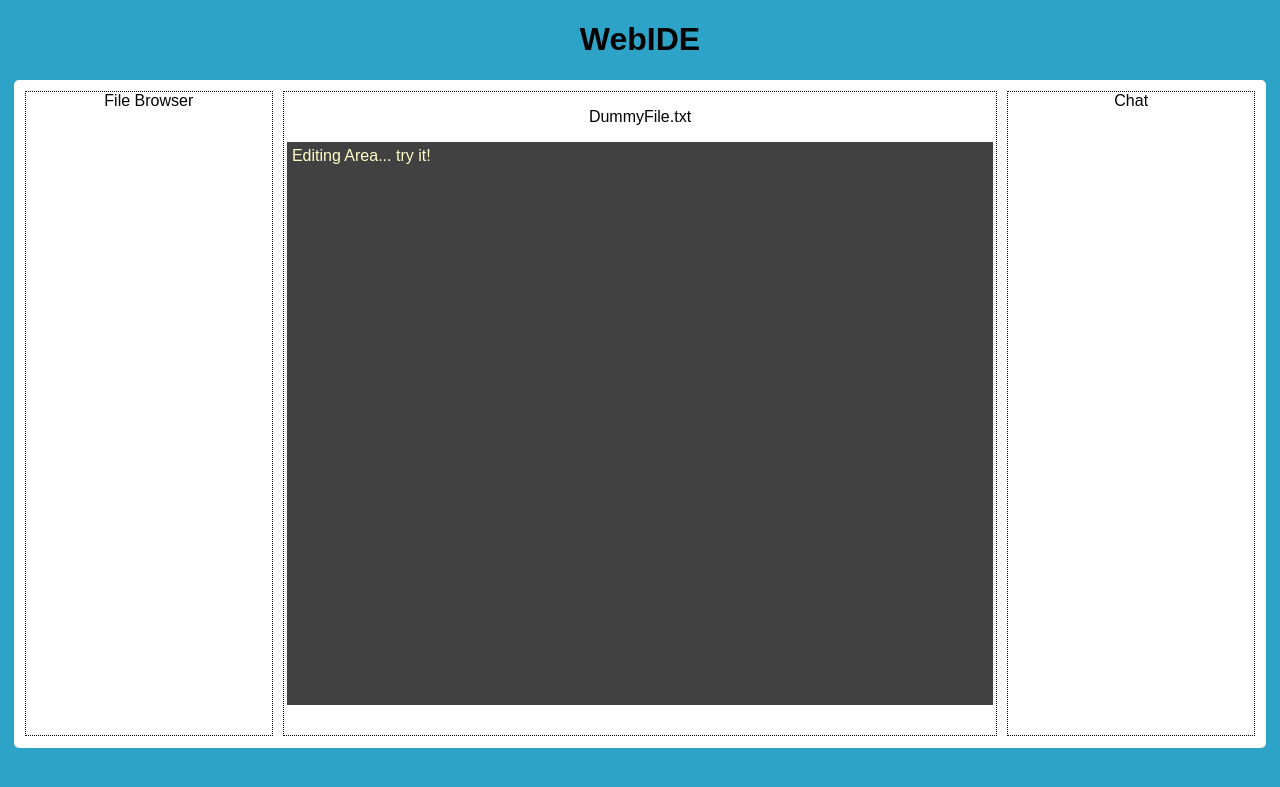
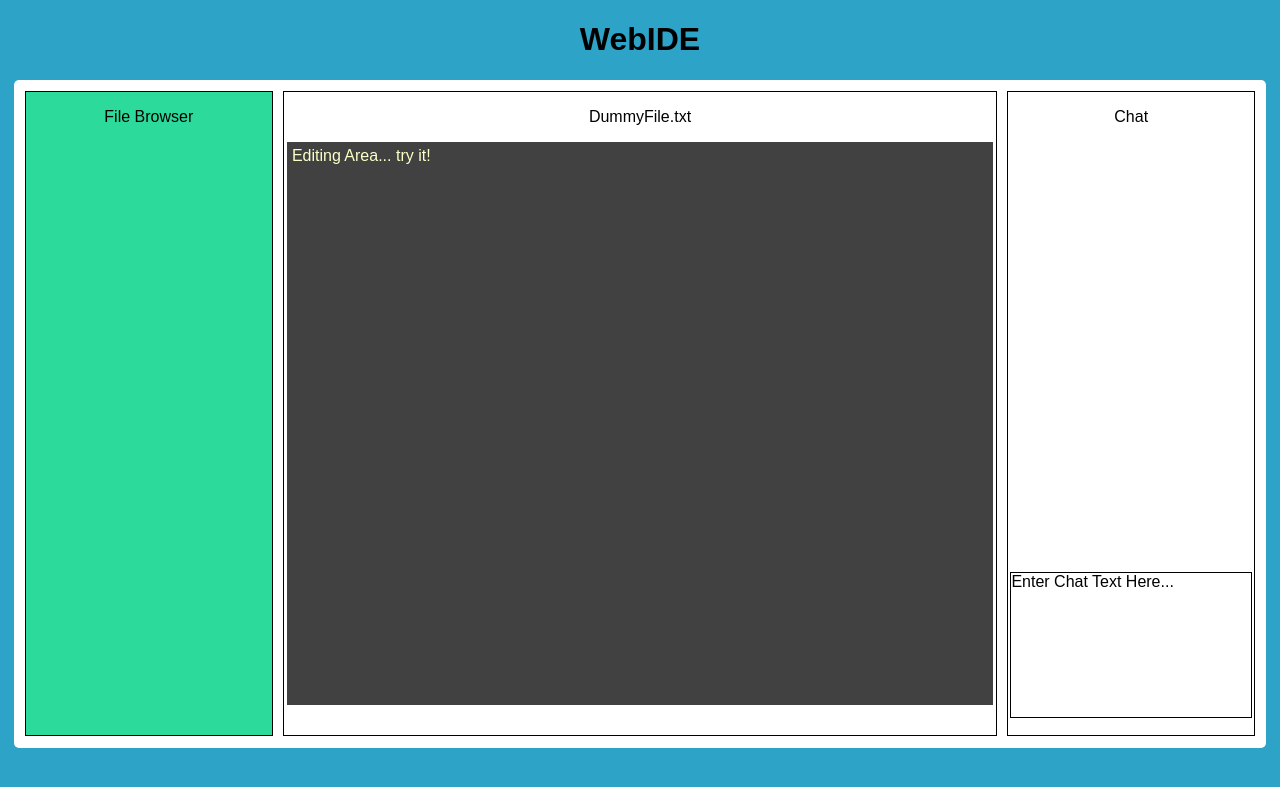
Before and after one commit to ddp34/WebIDEPodgurski2014, a Django app: page /web_ide/editor in a window 1280 px wide. Shown: the top 787 px of the page. Run offline with Django 3.2, Linux system fonts and the light colour scheme; a user stored in the database is signed in; parts of the project's set-up code (start-up, migrations or seed data) failed here and were passed over; some libraries are stand-ins or nearby versions.

Commit message:
more editor template additions, chat view

```diff
--- a/webide/static/web_ide/style.css
+++ b/webide/static/web_ide/style.css
@@ -32,11 +32,12 @@ body {
 .leftpane, .rightpane {
 	  width: 20%;
 	  height: 98%;
-	  outline: black dotted thin;
+	  outline: black solid thin;
 }
 
 .leftpane {
 	  float: left;
+	  background-color: #2CDB9B;
 }
 
 .rightpane {
@@ -47,7 +48,7 @@ body {
 	  width: 58%;
 	  height: 98%;
 	  display: inline-block;
-	  outline: black dotted thin;
+	  outline: black solid thin;
 }
 
 .filecontentsview {
@@ -61,3 +62,18 @@ body {
 		  border: none;
 		  outline: none;
 }
+
+.chatview {
+	  height: 90%;
+	  margin: 3px;
+	  position: relative;
+}
+
+.entrywindow {
+	     outline: black solid thin;
+	     height: 25%;
+	     width: 100%;
+	     position: absolute;
+	     bottom: 3px;
+	     text-align: left;
+}
--- a/webide/templates/web_ide/editor.html
+++ b/webide/templates/web_ide/editor.html
@@ -3,7 +3,10 @@
       <div class="editorpane">
 
         <div class="leftpane">
-	  File Browser
+	  <p>File Browser</p>
+	  <div class="filebrowserview">
+
+	  </div>
 	</div>
 
 	<div class="centerpane">
@@ -12,7 +15,12 @@
 	</div>
 
 	<div class="rightpane">
-	  Chat
+	  <p>Chat</p>
+	  <div class="chatview">
+	    <div class="entrywindow" contenteditable="true">
+	      Enter Chat Text Here...
+	    </div>
+	  </div>
 	</div>
 
       </div>
```
